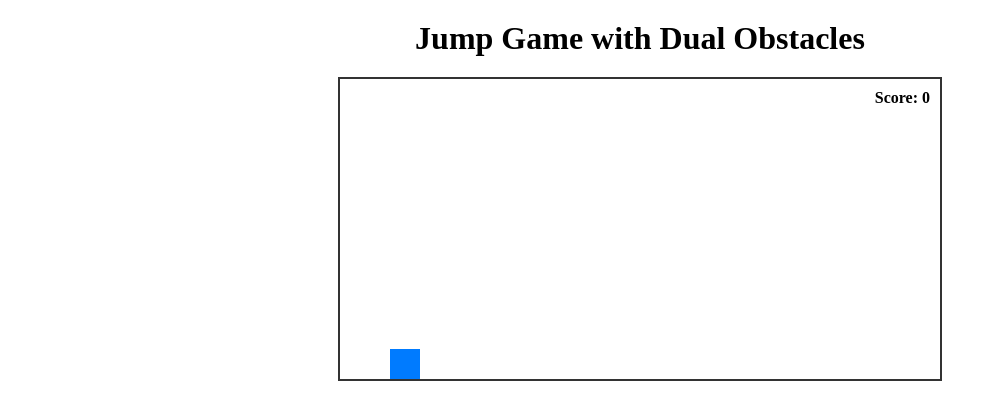
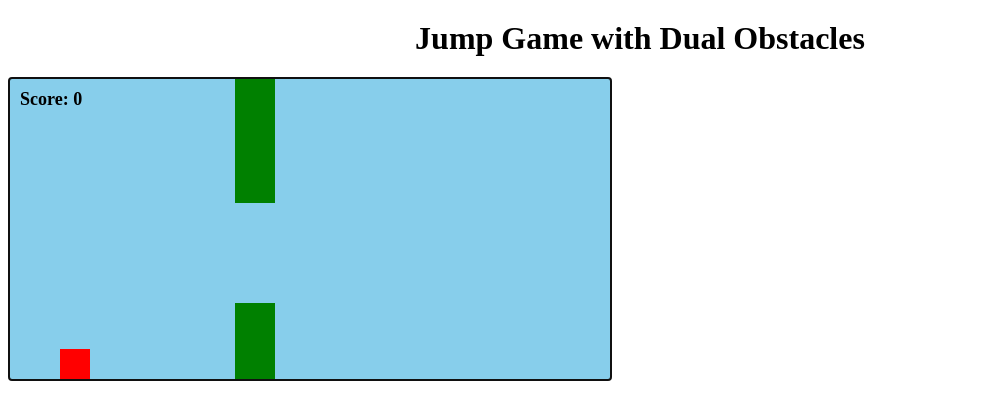
Before and after one commit to Arunchhibber/Game-Assignment-, a React (Vite) app: page / in a window 1280 px wide. Shown: the top 420 px of the page, without its empty margins (0-997 px from the left). Built offline with nearby package versions, Linux system fonts and the light colour scheme.

Commit message:
corrected the files due to functions not working

```diff
--- a/src/Game.jsx
+++ b/src/Game.jsx
@@ -1,4 +1,4 @@
-import React, { useState, useEffect } from "react";
+import React, { useState, useEffect, useRef } from "react";
 import Player from "./Player";
 import Obstacle from "./Obstacle";
 
@@ -7,129 +7,167 @@ const GAME_HEIGHT = 300;
 const PLAYER_SIZE = 30;
 const OBSTACLE_WIDTH = 40;
 const GAP_HEIGHT = 100;
+const OBSTACLE_SPEED = 5;
 
 const Game = () => {
-  const [playerPos, setPlayerPos] = useState({ x: 50, bottom: 0 });
+  const [playerPos, setPlayerPos] = useState({ x: 50, y: GAME_HEIGHT - PLAYER_SIZE });
+  const [velocity, setVelocity] = useState(0);
   const [obstacles, setObstacles] = useState([]);
   const [score, setScore] = useState(0);
 
-  // Jump function
-  const jump = () => {
-    if (playerPos.bottom === 0) {
-      let velocity = 12;
+  const gameAreaRef = useRef(null);
+
   const gravity = 0.6;
+  const jumpStrength = 6; // shorter jump per click
 
-      const jumpInterval = setInterval(() => {
-        velocity -= gravity;
-        setPlayerPos((pos) => {
-          let newBottom = pos.bottom + velocity;
+  // Focus the game area for keyboard controls
+  useEffect(() => {
+    gameAreaRef.current?.focus();
+  }, []);
 
-          if (newBottom <= 0) {
-            clearInterval(jumpInterval);
-            return { ...pos, bottom: 0 };
-          }
-
-          return { ...pos, bottom: newBottom };
-        });
-      }, 20);
+  // Controls: WASD + Arrow keys
+  useEffect(() => {
+    const handleKeyDown = (e) => {
+      if (e.key === "a" || e.key === "A" || e.key === "ArrowLeft") {
+        setPlayerPos((pos) => ({ ...pos, x: Math.max(0, pos.x - 10) }));
+      } else if (e.key === "d" || e.key === "D" || e.key === "ArrowRight") {
+        setPlayerPos((pos) => ({ ...pos, x: Math.min(GAME_WIDTH - PLAYER_SIZE, pos.x + 10) }));
+      } else if (e.key === "w" || e.key === "W" || e.key === "ArrowUp") {
+        setVelocity(jumpStrength); // each key press adds upward velocity
       }
     };
 
- // WASD controls
-useEffect(() => {
-  const handleKeyPress = (e) => {
-    if (e.key === "a" || e.key === "A") {
-      setPlayerPos((pos) => ({
-        ...pos,
-        x: Math.max(0, pos.x - 10),
-      }));
-    }
-    else if (e.key === "d" || e.key === "D") {
-      setPlayerPos((pos) => ({
-        ...pos,
-        x: Math.min(GAME_WIDTH - PLAYER_SIZE, pos.x + 10),
-      }));
-    }
-    else if (e.key === "w" || e.key === "W") {
-      jump();
-    }
+    window.addEventListener("keydown", handleKeyDown);
+    return () => window.removeEventListener("keydown", handleKeyDown);
+  }, []);
+
+  // Click to jump (multi-click works)
+  const handleClick = () => {
+    setVelocity(jumpStrength); // every click adds upward velocity
   };
 
-  window.addEventListener("keydown", handleKeyPress);
-  return () => window.removeEventListener("keydown", handleKeyPress);
-}, []);
-
-
-  // Generate obstacle pairs
+  // Gravity & Jump
   useEffect(() => {
     const interval = setInterval(() => {
-      const gapPosition = Math.floor(Math.random() * (GAME_HEIGHT - GAP_HEIGHT - 50)) + 50;
+      setPlayerPos((pos) => {
+        let newY = pos.y - velocity;
+        let newVelocity = velocity - gravity;
+
+        // Player hits the ground
+        if (newY >= GAME_HEIGHT - PLAYER_SIZE) {
+          newY = GAME_HEIGHT - PLAYER_SIZE;
+          newVelocity = 0;
+        }
+
+        // Player cannot go above top
+        if (newY < 0) {
+          newY = 0;
+          newVelocity = 0;
+        }
+
+        setVelocity(newVelocity);
+        return { ...pos, y: newY };
+      });
+    }, 20);
+
+    return () => clearInterval(interval);
+  }, [velocity]);
+
+  // Generate obstacles
+  useEffect(() => {
+    const interval = setInterval(() => {
+      const minGap = 50;
+      const maxGap = GAME_HEIGHT - GAP_HEIGHT - 50;
+      const gapTop = Math.floor(Math.random() * (maxGap - minGap + 1) + minGap);
+
       setObstacles((prev) => [
         ...prev,
-        { id: Date.now(), left: GAME_WIDTH, gapTop: gapPosition },
+        { id: Date.now(), left: GAME_WIDTH, gapTop, passed: false },
       ]);
     }, 2000);
+
     return () => clearInterval(interval);
   }, []);
 
   // Move obstacles
   useEffect(() => {
-    const moveInterval = setInterval(() => {
+    const interval = setInterval(() => {
       setObstacles((prev) =>
         prev
-          .map((obs) => ({ ...obs, left: obs.left - 5 }))
+          .map((obs) => ({ ...obs, left: obs.left - OBSTACLE_SPEED }))
           .filter((obs) => obs.left > -OBSTACLE_WIDTH)
       );
     }, 20);
-    return () => clearInterval(moveInterval);
+
+    return () => clearInterval(interval);
   }, []);
 
   // Collision detection & scoring
-
   useEffect(() => {
-  const check = setInterval(() => {
-    obstacles.forEach((obs) => {
+    const interval = setInterval(() => {
+      setObstacles((prev) =>
+        prev.map((obs) => {
           const playerRight = playerPos.x + PLAYER_SIZE;
           const obsRight = obs.left + OBSTACLE_WIDTH;
 
-      // Horizontal collision check
-      const isHorizontalOverlap = playerRight > obs.left && playerPos.x < obsRight;
+          const horizontalOverlap = playerRight > obs.left && playerPos.x < obsRight;
+          const playerTop = playerPos.y;
+          const playerBottom = playerPos.y + PLAYER_SIZE;
+          const topPipeBottom = obs.gapTop;
+          const bottomPipeTop = obs.gapTop + GAP_HEIGHT;
 
-      // Vertical collision (not inside gap)
-      const hitTopPipe = playerPos.bottom + PLAYER_SIZE < obs.gapTop;
-      const hitBottomPipe = playerPos.bottom > obs.gapTop + GAP_HEIGHT;
-
-      // Collision happens if overlapping horizontally AND NOT inside gap
-      if (isHorizontalOverlap && (hitTopPipe || hitBottomPipe)) {
+          // Collision
+          if (horizontalOverlap && (playerTop < topPipeBottom || playerBottom > bottomPipeTop)) {
             alert("Game Over! Score: " + score);
-        setObstacles([]);
             setScore(0);
+            setPlayerPos({ x: 50, y: GAME_HEIGHT - PLAYER_SIZE });
+            setVelocity(0);
+            return null; // remove obstacles
           }
 
-      // Scoring — player passed obstacle
-      if (obsRight < playerPos.x && !obs.passed) {
-        setScore((prev) => prev + 1);
-        obs.passed = true;
+          // Scoring
+          if (!obs.passed && obsRight < playerPos.x) {
+            setScore((s) => s + 1);
+            return { ...obs, passed: true };
           }
-    });
+
+          return obs;
+        }).filter(Boolean)
+      );
     }, 20);
 
-  return () => clearInterval(check);
-}, [obstacles, playerPos, score]);
-
+    return () => clearInterval(interval);
+  }, [playerPos, score]);
 
   return (
     <div
-      className="game-area"
+      ref={gameAreaRef}
       tabIndex={0}
-
-      onClick={jump}
+      onClick={handleClick} // every click adds jump
+      style={{
+        width: GAME_WIDTH,
+        height: GAME_HEIGHT,
+        border: "2px solid black",
+        position: "relative",
+        overflow: "hidden",
+        background: "#87ceeb",
+      }}
     >
-      <Player x={playerPos.x} bottom={playerPos.bottom} />
+      <Player x={playerPos.x} bottom={GAME_HEIGHT - playerPos.y - PLAYER_SIZE} />
       {obstacles.map((obs) => (
         <Obstacle key={obs.id} left={obs.left} gapTop={obs.gapTop} />
       ))}
-      <div className="score">Score: {score}</div>
+      <div
+        style={{
+          position: "absolute",
+          top: 10,
+          left: 10,
+          fontWeight: "bold",
+          fontSize: 18,
+        }}
+      >
+        Score: {score}
+      </div>
     </div>
   );
 };
--- a/src/Obstacle.jsx
+++ b/src/Obstacle.jsx
@@ -1,34 +1,33 @@
 import React from "react";
 
 const OBSTACLE_WIDTH = 40;
+const GAP_HEIGHT = 100;
 
 const Obstacle = ({ left, gapTop }) => {
-  const GAME_HEIGHT = 300;
-  const GAP_HEIGHT = 100;
-  const topHeight = GAME_HEIGHT - gapTop - GAP_HEIGHT;
-
   return (
     <>
       {/* Top pipe */}
       <div
-        className="obstacle"
         style={{
-          left: `${left}px`,
-          bottom: `${gapTop + GAP_HEIGHT}px`,
-          height: `${topHeight}px`,
-          width: `${OBSTACLE_WIDTH}px`,
+          position: "absolute",
+          width: OBSTACLE_WIDTH,
+          height: gapTop,
+          backgroundColor: "green",
+          left: left,
+          top: 0,
         }}
-      ></div>
+      />
       {/* Bottom pipe */}
       <div
-        className="obstacle"
         style={{
-          left: `${left}px`,
-          bottom: `0px`,
-          height: `${gapTop}px`,
-          width: `${OBSTACLE_WIDTH}px`,
+          position: "absolute",
+          width: OBSTACLE_WIDTH,
+          height: 300 - gapTop - GAP_HEIGHT,
+          backgroundColor: "green",
+          left: left,
+          top: gapTop + GAP_HEIGHT,
         }}
-      ></div>
+      />
     </>
   );
 };
--- a/src/Player.jsx
+++ b/src/Player.jsx
@@ -5,14 +5,15 @@ const PLAYER_SIZE = 30;
 const Player = ({ x, bottom }) => {
   return (
     <div
-      className="player"
       style={{
-        left: `${x}px`,
-        bottom: `${bottom}px`,
-        width: `${PLAYER_SIZE}px`,
-        height: `${PLAYER_SIZE}px`,
+        position: "absolute",
+        width: PLAYER_SIZE,
+        height: PLAYER_SIZE,
+        backgroundColor: "red",
+        left: x,
+        bottom: bottom,
       }}
-    ></div>
+    />
   );
 };
 
```
Lines whose indentation alone changed are shown as unchanged.
